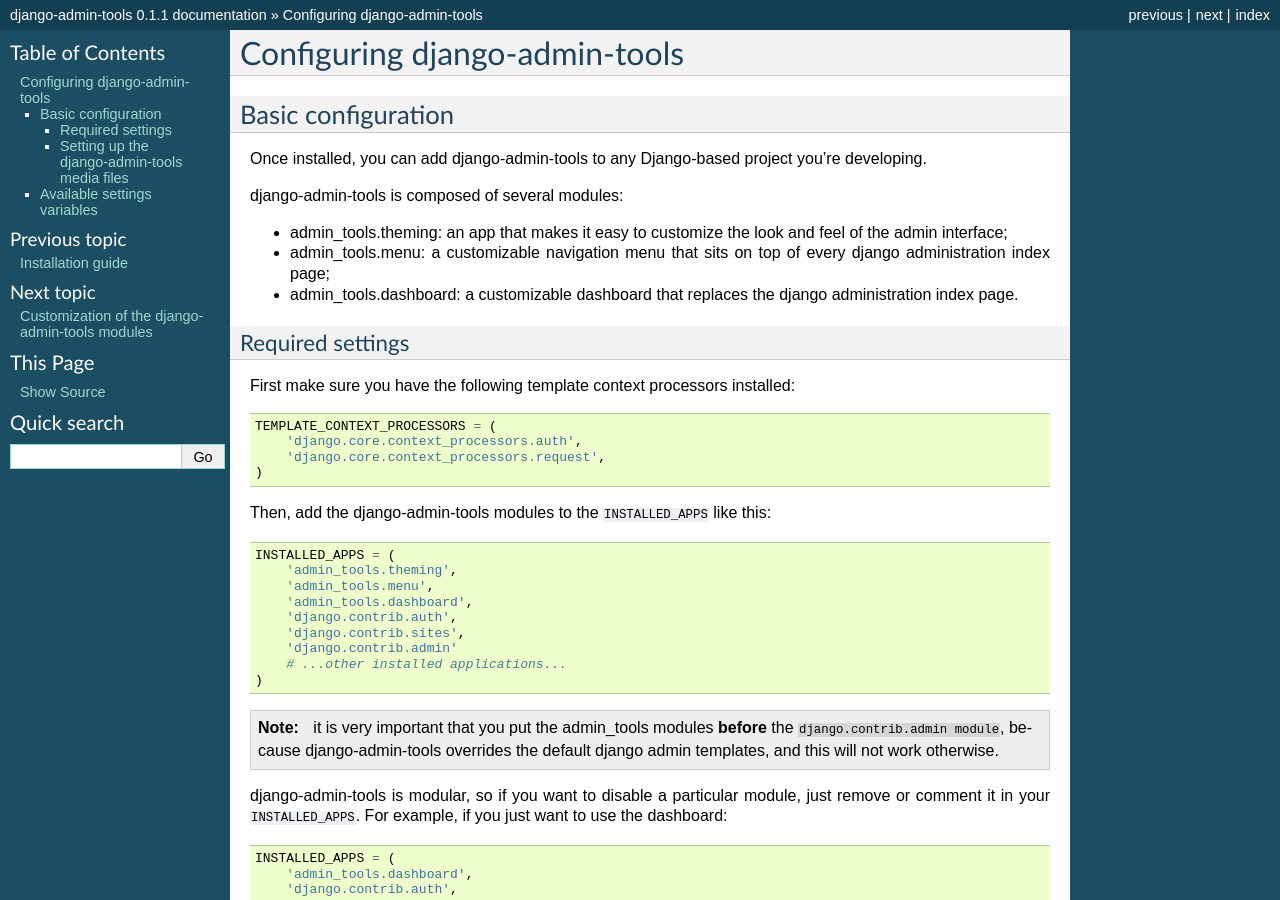
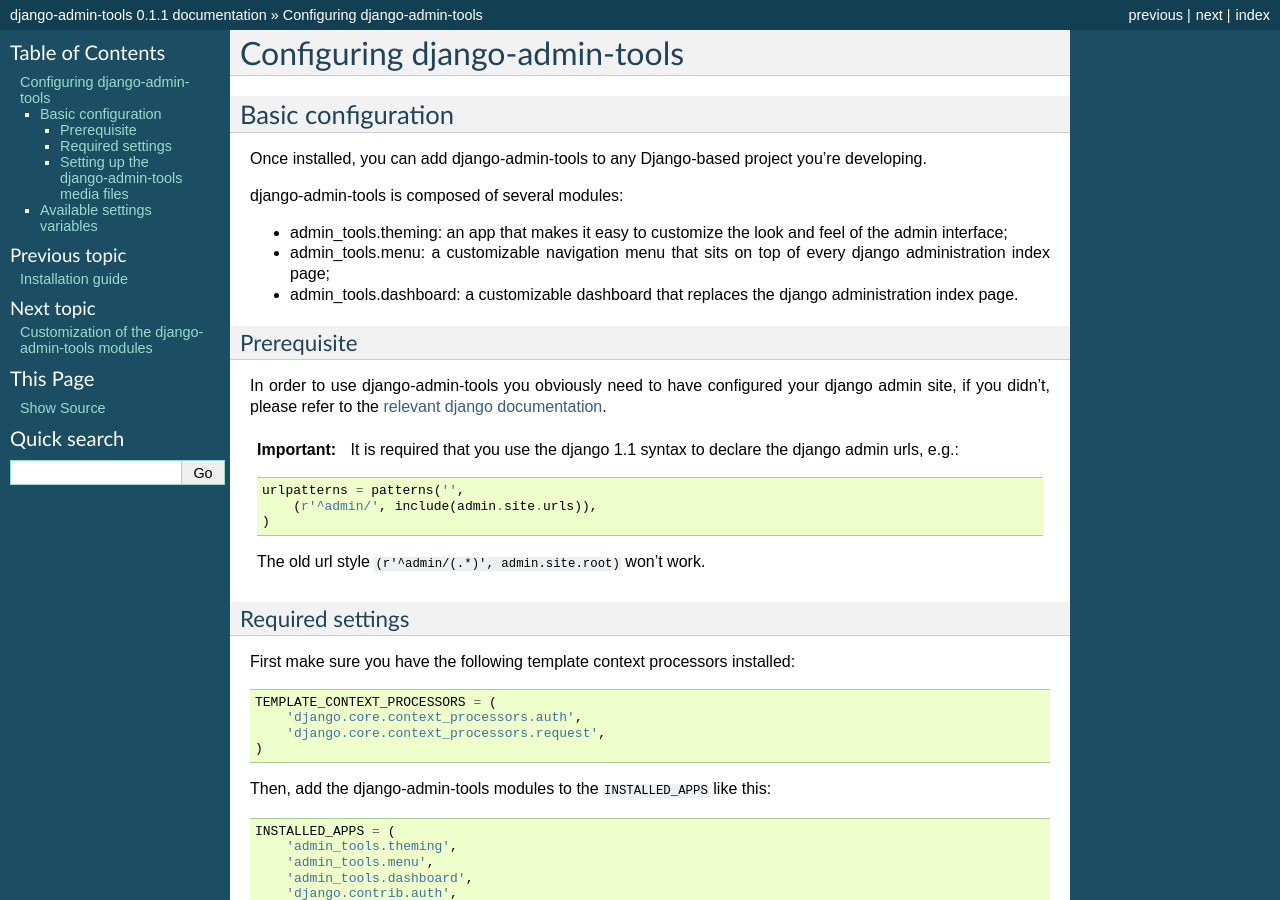
Before and after one commit to django-admin-tools/django-admin-tools, a Sphinx documentation site: the page built from docs/configuration.rst, in a window 1280 px wide and 900 px high. Built offline with Sphinx 7.4.7, drawn with Linux system fonts in a browser that asks for light colours.

Commit message:
fix documentation issue #6 and #8

```diff
--- a/docs/configuration.rst
+++ b/docs/configuration.rst
@@ -19,6 +19,23 @@
 
 * admin_tools.dashboard: a customizable dashboard that replaces the django
   administration index page.
+
+Prerequisite
+~~~~~~~~~~~~
+
+In order to use django-admin-tools you obviously need to have configured
+your django admin site, if you didn't, please refer to the
+`relevant django documentation <http://docs.djangoproject.com/en/1.1/intro/tutorial02/#activate-the-admin-site>`_.
+
+.. important::
+    It is required that you use the django 1.1 syntax to declare the
+    django admin urls, e.g.::
+
+        urlpatterns = patterns('',
+            (r'^admin/', include(admin.site.urls)),
+        )
+
+    The old url style ``(r'^admin/(.*)', admin.site.root)`` won't work.
 
 Required settings
 ~~~~~~~~~~~~~~~~~
@@ -62,7 +79,6 @@
         # ...other installed applications...
     )
 
-
 Setting up the django-admin-tools media files
 ~~~~~~~~~~~~~~~~~~~~~~~~~~~~~~~~~~~~~~~~~~~~~
 
@@ -77,7 +93,6 @@
   for example::
 
       cp -r /usr/local/lib/python2.6/dist-packages/admin_tools/media/admin_tools /path/to/yourproject/media/
-
 
 Available settings variables
 ----------------------------
```
Also changed, not shown: docs/quickstart.rst (+17 -0 lines), 1 other file.
